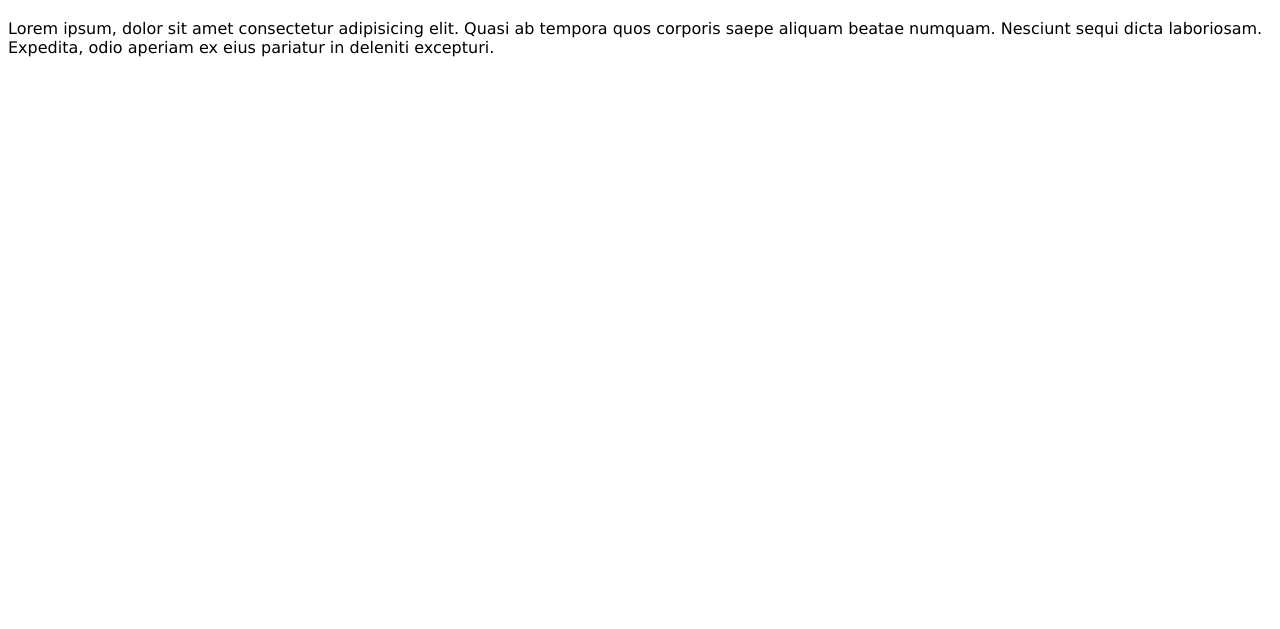
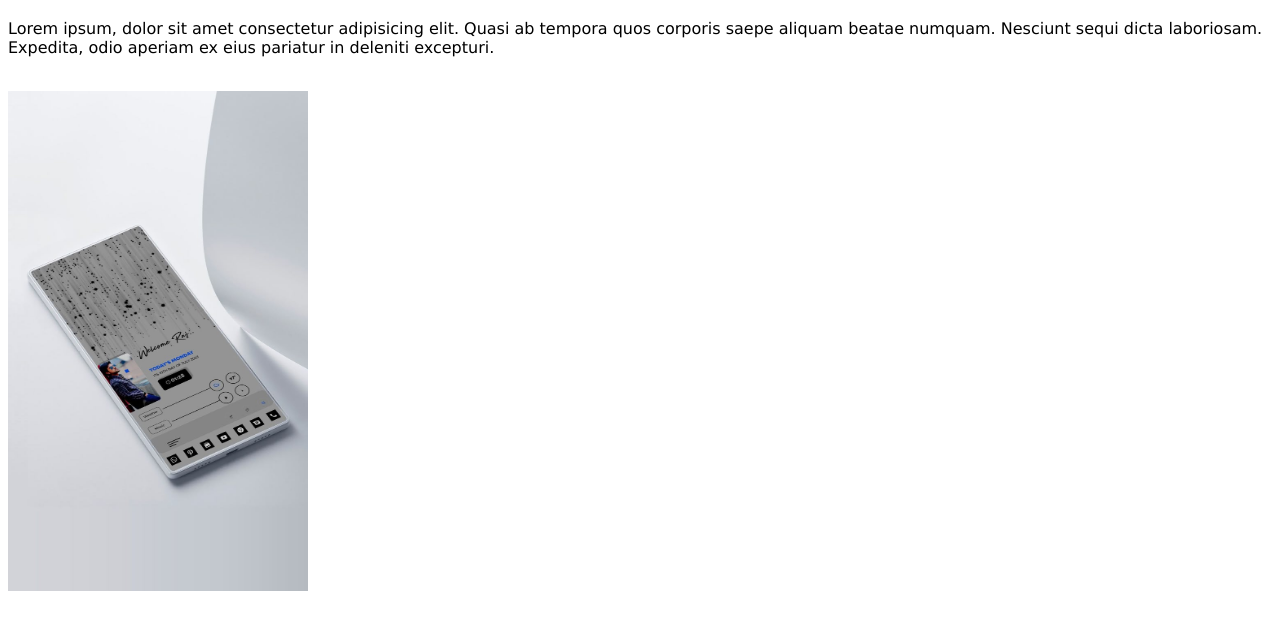
Before and after one commit to yaku-tech/HTML, a plain HTML site: page Draft/index.html in a window 1280 px wide. Shown: the part 61-690 px from the top of the page. Drawn offline with Linux system fonts and the light colour scheme.

Commit message:
modified:   Draft/index.html new file:   Draft/test.jfif

```diff
--- a/Draft/index.html
+++ b/Draft/index.html
@@ -11,5 +11,9 @@
     <h1>Hello world</h1>
     <p>Lorem ipsum, dolor sit amet consectetur adipisicing elit. Quasi ab tempora quos corporis saepe aliquam beatae numquam. Nesciunt sequi dicta laboriosam.
     Expedita, odio aperiam ex eius pariatur in deleniti excepturi.</p>
+    <br>
+    <div>
+        <img src="test.jfif" width="300" height="500">
+    </div>
 </body>
 </html>
```
Also changed, not shown: Draft/test.jfif (added).
